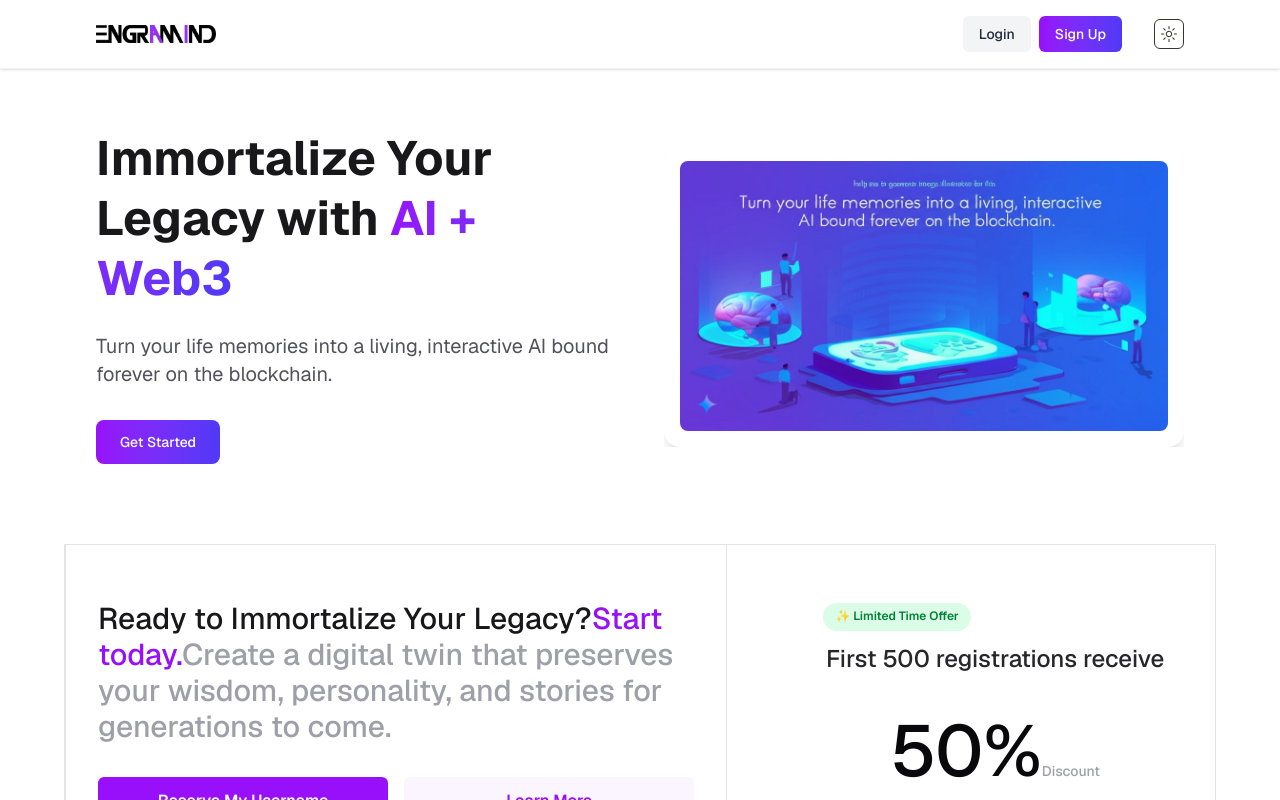
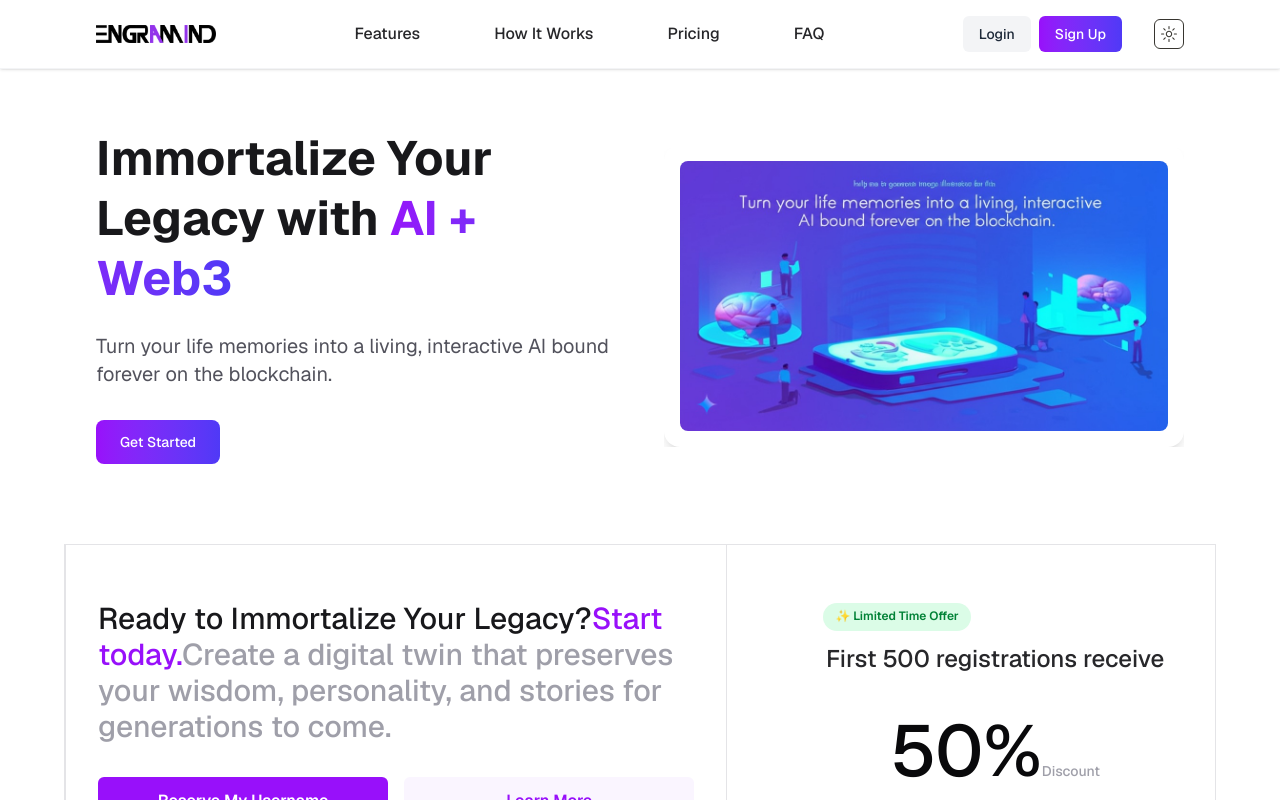
Before and after one commit to Aybis/eternity, a Next.js app: page /old in a window 1280 px wide. Shown: the top 800 px of the page. Built offline with nearby package versions, Linux system fonts and the light colour scheme.

Commit message:
[FIX] add params on navbar

```diff
--- a/src/app/old/page.tsx
+++ b/src/app/old/page.tsx
@@ -14,7 +14,7 @@ const EternityChainLanding = () => {
   return (
     <div className="min-h-screen bg-white dark:bg-zinc-950 text-gray-800 font-sans">
       {/* Navigation */}
-      <Navbar />
+      <Navbar showMenu={true} />
 
       {/* Hero Section */}
       <HeroSection />
```
